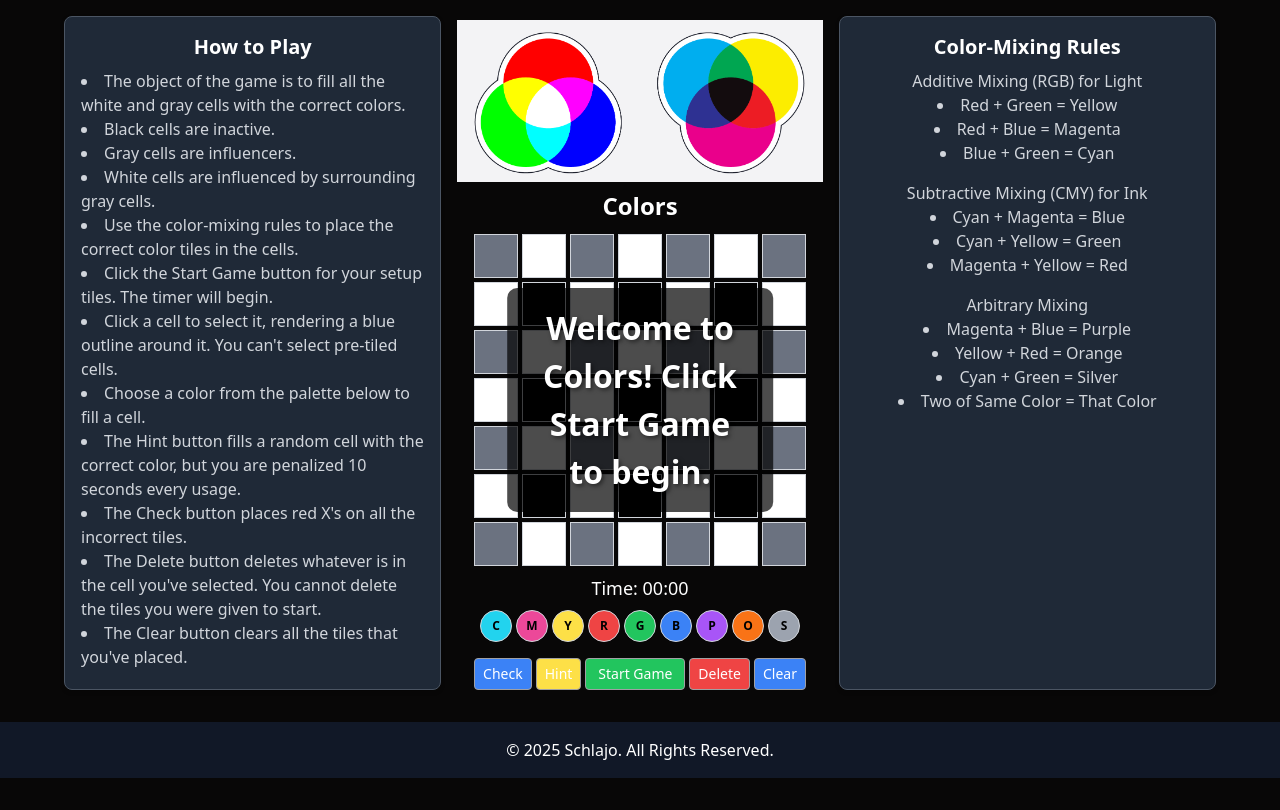
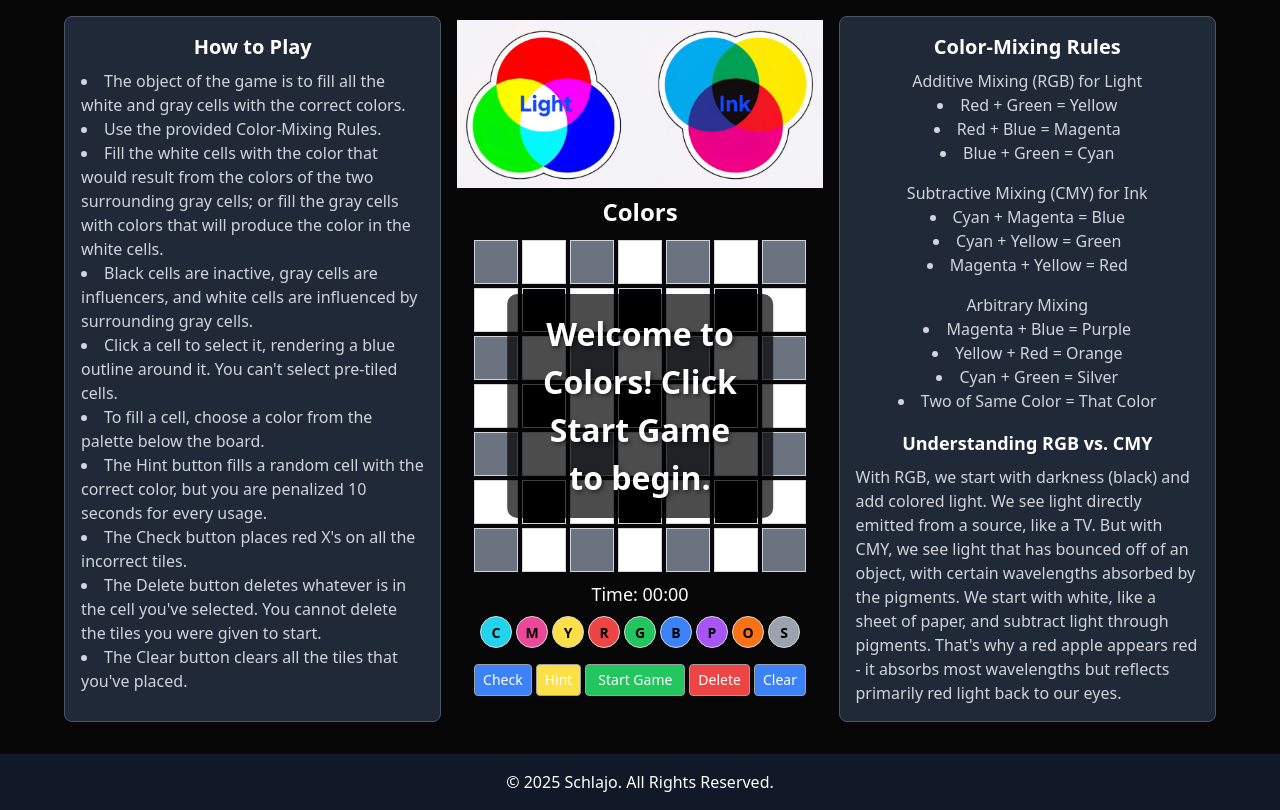
Before and after one commit to schlajo/colors-game, a React (Vite) app: page / in a window 1280 px wide. Built offline with nearby package versions, Linux system fonts and the light colour scheme.

Commit message:
Added a paragraph explaining RGB vs. CMY.  Added descriptors "Light" and "Ink" to Venn Diagrams.  Made sure the Color Palette stayed large enough on mobile devices.

```diff
--- a/src/App.jsx
+++ b/src/App.jsx
@@ -8,7 +8,7 @@ import {
   COLORS,
 } from "./utils/gameLogic";
 import { v4 as uuidv4 } from "uuid";
-import Venns from "./assets/color-venn-diagrams.png";
+import Venns from "./assets/venn-words.png";
 
 const App = () => {
   const initialBoard = createBoard();
@@ -293,25 +293,26 @@ const App = () => {
               The object of the game is to fill all the white and gray cells
               with the correct colors.
             </li>
-            <li>Black cells are inactive.</li>
-            <li>Gray cells are influencers.</li>
-            <li>White cells are influenced by surrounding gray cells.</li>
+            <li>Use the provided Color-Mixing Rules.</li>
             <li>
-              Use the color-mixing rules to place the correct color tiles in the
-              cells.
+              Fill the white cells with the color that would result from the
+              colors of the two surrounding gray cells; or fill the gray cells
+              with colors that will produce the color in the white cells.
             </li>
             <li>
-              Click the Start Game button for your setup tiles. The timer will
-              begin.
+              Black cells are inactive, gray cells are influencers, and white
+              cells are influenced by surrounding gray cells.
             </li>
             <li>
               Click a cell to select it, rendering a blue outline around it. You
               can't select pre-tiled cells.
             </li>
-            <li>Choose a color from the palette below to fill a cell.</li>
+            <li>
+              To fill a cell, choose a color from the palette below the board.
+            </li>
             <li>
               The Hint button fills a random cell with the correct color, but
-              you are penalized 10 seconds every usage.
+              you are penalized 10 seconds for every usage.
             </li>
             <li>The Check button places red X's on all the incorrect tiles.</li>
             <li>
@@ -462,6 +463,21 @@ const App = () => {
             <li>Cyan + Green = Silver</li>
             <li>Two of Same Color = That Color</li>
           </ul>
+
+          <h3 className="text-lg font-bold text-white mb-2">
+            Understanding RGB vs. CMY
+          </h3>
+          <div className="text-gray-300 text-left">
+            <span>
+              With RGB, we start with darkness (black) and add colored light. We
+              see light directly emitted from a source, like a TV. But with CMY,
+              we see light that has bounced off of an object, with certain
+              wavelengths absorbed by the pigments. We start with white, like a
+              sheet of paper, and subtract light through pigments. That's why a
+              red apple appears red - it absorbs most wavelengths but reflects
+              primarily red light back to our eyes.
+            </span>
+          </div>
         </div>
       </div>
       <div className="w-full text-center text-white mt-8 py-4 bg-gray-900">
--- a/src/components/ColorPalette.jsx
+++ b/src/components/ColorPalette.jsx
@@ -36,7 +36,7 @@ const ColorPalette = ({ onColorClick, colors }) => {
             console.log("Palette button clicked, applying color:", color);
             onColorClick(color);
           }}
-          className={`w-[min(6vw,30px)] h-[min(6vw,30px)] sm:w-8 sm:h-8 rounded-full flex-shrink-0 p-0 flex items-center justify-center
+          className={`w-[min(8vw,36px)] h-[min(8vw,36px)] sm:w-8 sm:h-8 rounded-full flex-shrink-0 p-0 flex items-center justify-center
             ${
               color === "blue"
                 ? "bg-blue-500 border border-gray-300"
@@ -62,7 +62,7 @@ const ColorPalette = ({ onColorClick, colors }) => {
             }`}
         >
           <span
-            className={`text-black font-bold pointer-events-none text-[12px] flex items-center justify-center text-shadow-sm`}
+            className={`text-black font-bold pointer-events-none text-[14px] flex items-center justify-center text-shadow-sm`}
           >
             {getColorLabel(color)}
           </span>
--- a/src/index.css
+++ b/src/index.css
@@ -133,7 +133,6 @@ body,
   width: 80%;
   font-size: 2rem;
   font-weight: 700rem;
-
 }
 
 @media (min-width: 640px) {
```
Also changed, not shown: src/components/ColorBoard.jsx (+11 -5 lines), src/assets/venn-words.png (added).
